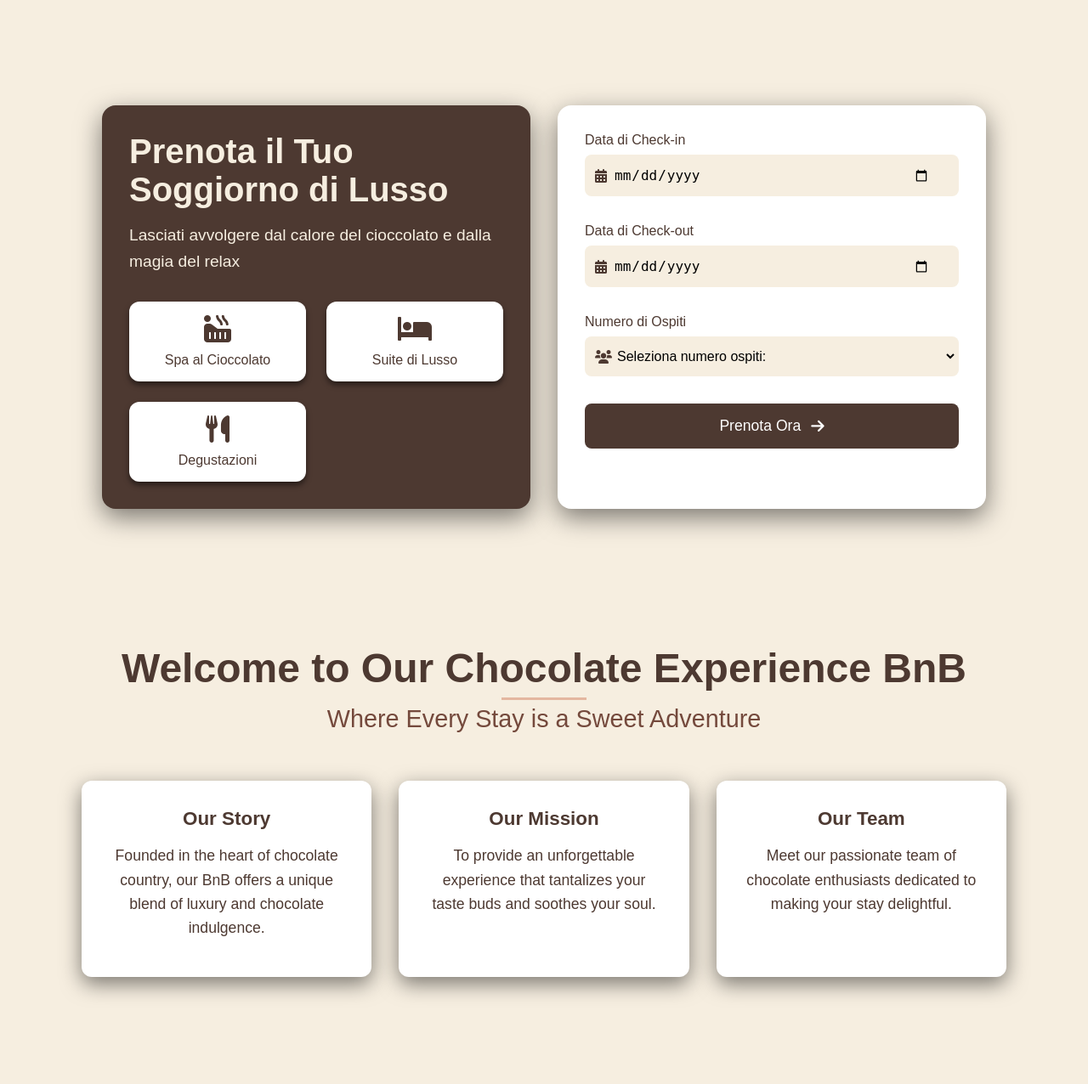
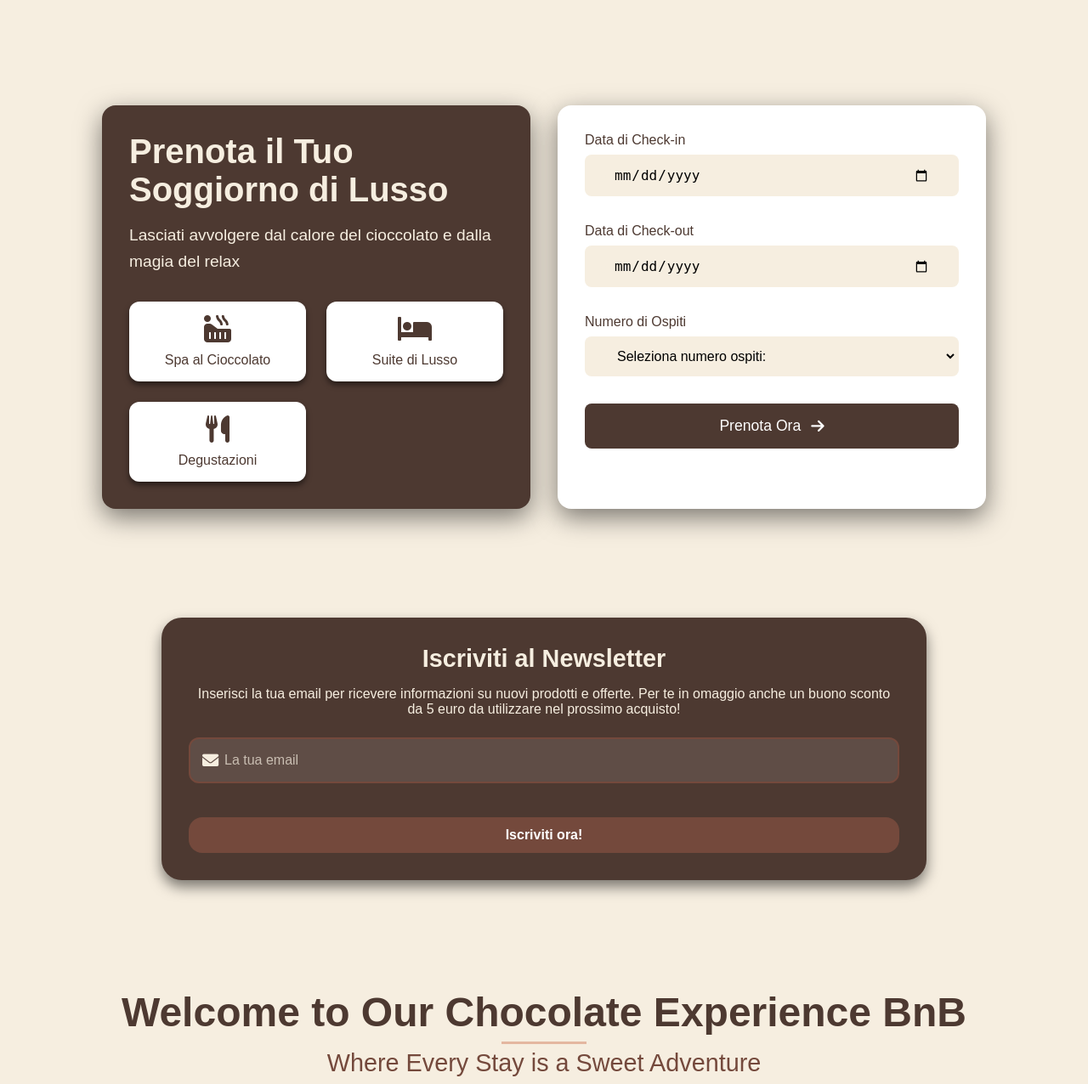
Before and after one commit to Dadox09/SAW-PROJECT, a PHP site: page /websites/ in a window 1280 px wide. Shown: the part 804-2080 px from the top of the page at 85% size. Before the commit the page ends 1977 px from the top, so only its background shows below. Run offline with PHP 8.4, Linux system fonts and the light colour scheme; the visitor is signed in with stand-in values (Sample User, id 1).

Commit message:
grande cazzo il migliore sei

```diff
--- /dev/null
+++ b/api/add_to_cart.php
@@ -0,0 +1 @@
+<?php
--- /dev/null
+++ b/assets/css/components/newsletter.css
@@ -0,0 +1,89 @@
+.newsletter-card {
+    background: var(--color-dark);
+    padding: 2rem;
+    border-radius: var(--radius-xl);
+    box-shadow: 0 8px 16px var(--color-shadow);
+    text-align: center;
+    max-width: 900px;
+    width: 100%;
+    margin: 0 auto;
+    margin-bottom: 6rem;
+}
+
+.newsletter-card h1 {
+    color: var(--color-cream);
+    font-size: 1.8rem;
+    margin-bottom: 1rem;
+}
+
+.newsletter-card p {
+    color: var(--color-cream);
+    font-size: 1rem;
+    margin-bottom: 1.5rem;
+}
+
+.newsletter-group {
+    margin-bottom: var(--spacing-lg);
+}
+
+.input-with-icon {
+    position: relative;
+    display: flex;
+    align-items: center;
+    width: 100%;
+}
+
+.input-with-icon i {
+    position: absolute;
+    left: var(--spacing-md);
+    color: var(--color-cream);
+    font-size: 1.2rem;
+    z-index: 1;
+}
+
+.input-with-icon input[type="email"] {
+    width: 100%;
+    padding: var(--spacing-md) var(--spacing-md) var(--spacing-md) calc(var(--spacing-xl) + var(--spacing-xs));
+    border: 2px solid var(--color-coral);
+    border-radius: var(--radius-md);
+    background: rgba(255, 255, 255, 0.1);
+    color: var(--color-cream);
+    font-size: 1rem;
+    transition: var(--transition);
+}
+
+.input-with-icon input[type="email"]::placeholder {
+    color: rgba(246, 238, 224, 0.7);
+}
+
+.input-with-icon input[type="email"]:focus {
+    outline: none;
+    border-color: var(--color-cream);
+    box-shadow: 0 0 8px var(--color-shadow);
+    background: rgba(255, 255, 255, 0.15);
+}
+
+.newsletter-card input[type="email"]:focus {
+    border-color: var(--color-cream);
+    box-shadow: 0 0 8px var(--color-shadow);
+}
+
+.newsletter-card button {
+    background: var(--color-coral);
+    color: white;
+    font-size: 1rem;
+    font-weight: bold;
+    padding: 0.75rem 1.5rem;
+    border: none;
+    border-radius: var(--radius-lg);
+    cursor: pointer;
+    transition: var(--transition);
+    width: 100%;
+    margin-top: 1rem;
+
+}
+
+.newsletter-card button:hover {
+    background: var(--color-cream);
+    color: var(--color-dark);
+}
--- a/index.php
+++ b/index.php
@@ -13,7 +13,11 @@
 
     <?php require_once 'templates/main.php'; ?>
 
+    <?php require_once 'templates/newsletter.php'; ?>
+
+
     <?php require_once 'templates/aboutus.php'; ?>
+
 
     <?php require_once 'templates/footer.php'; ?>
 </body>
--- a/templates/header.php
+++ b/templates/header.php
@@ -9,6 +9,7 @@
 <link rel="stylesheet" href="https://cdnjs.cloudflare.com/ajax/libs/font-awesome/6.0.0/css/all.min.css">
 <link rel="stylesheet" href="<?php echo BASE_URL; ?>/assets/css/components/navbar.css">
 <link rel="stylesheet" href="<?php echo BASE_URL; ?>/assets/css/components/aboutus.css">
+<link rel="stylesheet" href="<?php echo BASE_URL; ?>/assets/css/components/newsletter.css">
 
 
 <nav class="navbar" role="navigation" aria-label="Menu principale">
--- /dev/null
+++ b/templates/newsletter.php
@@ -0,0 +1,16 @@
+
+
+
+<div class="newsletter-card">
+    <form method="post">
+        <h1>Iscriviti al Newsletter</h1>
+        <p>Inserisci la tua email per ricevere informazioni su nuovi prodotti e offerte. Per te in omaggio anche un buono sconto da 5 euro da utilizzare nel prossimo acquisto!</p>
+        <div class="newsletter-group">
+            <div class="input-with-icon">
+                <i class="fas fa-envelope"></i>
+                <input type="email" name="email" id="email" placeholder="La tua email" required>
+            </div>
+        </div>
+        <button type="submit" name="submit">Iscriviti ora!</button>
+    </form>
+</div>
```
Also changed, not shown: assets/css/pages/products.css (+110 -0 lines), assets/js/products/products.js (+102 -10 lines), pages/products.php (+10 -0 lines), 4 other files.
